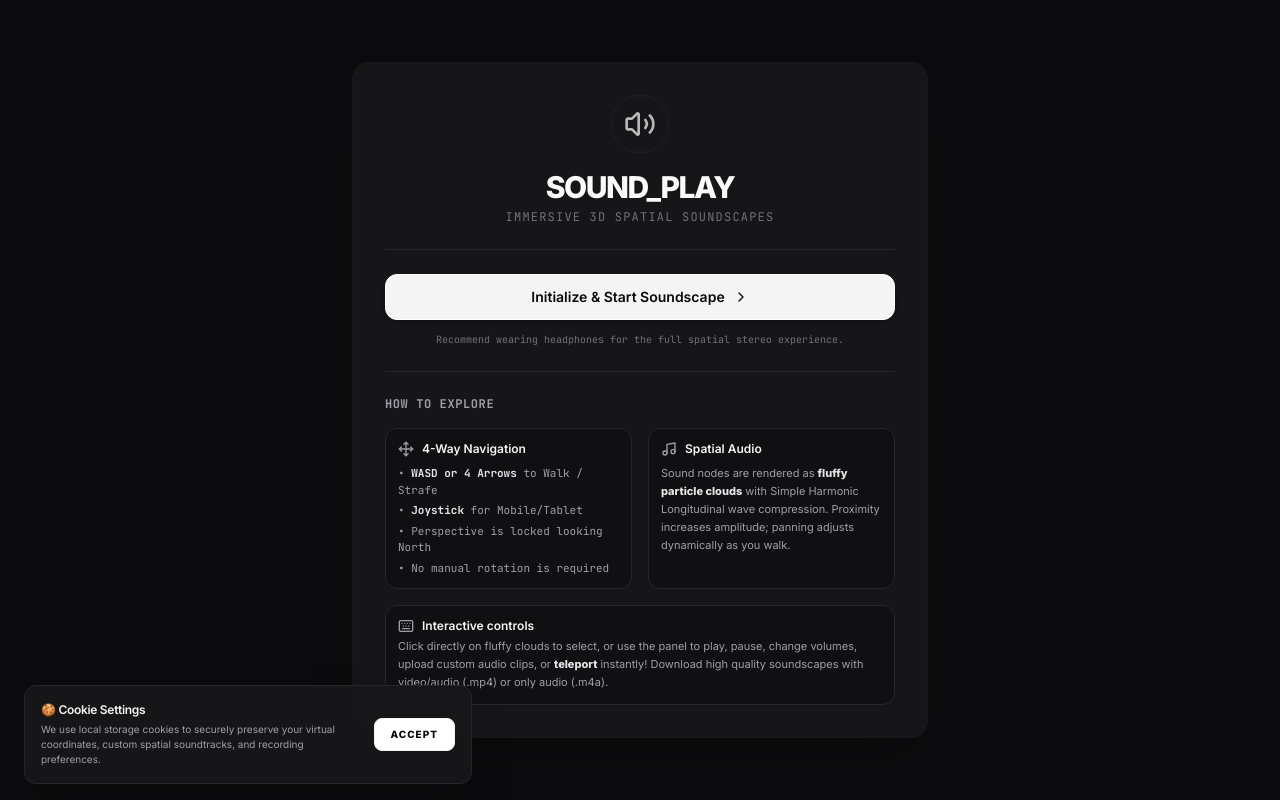
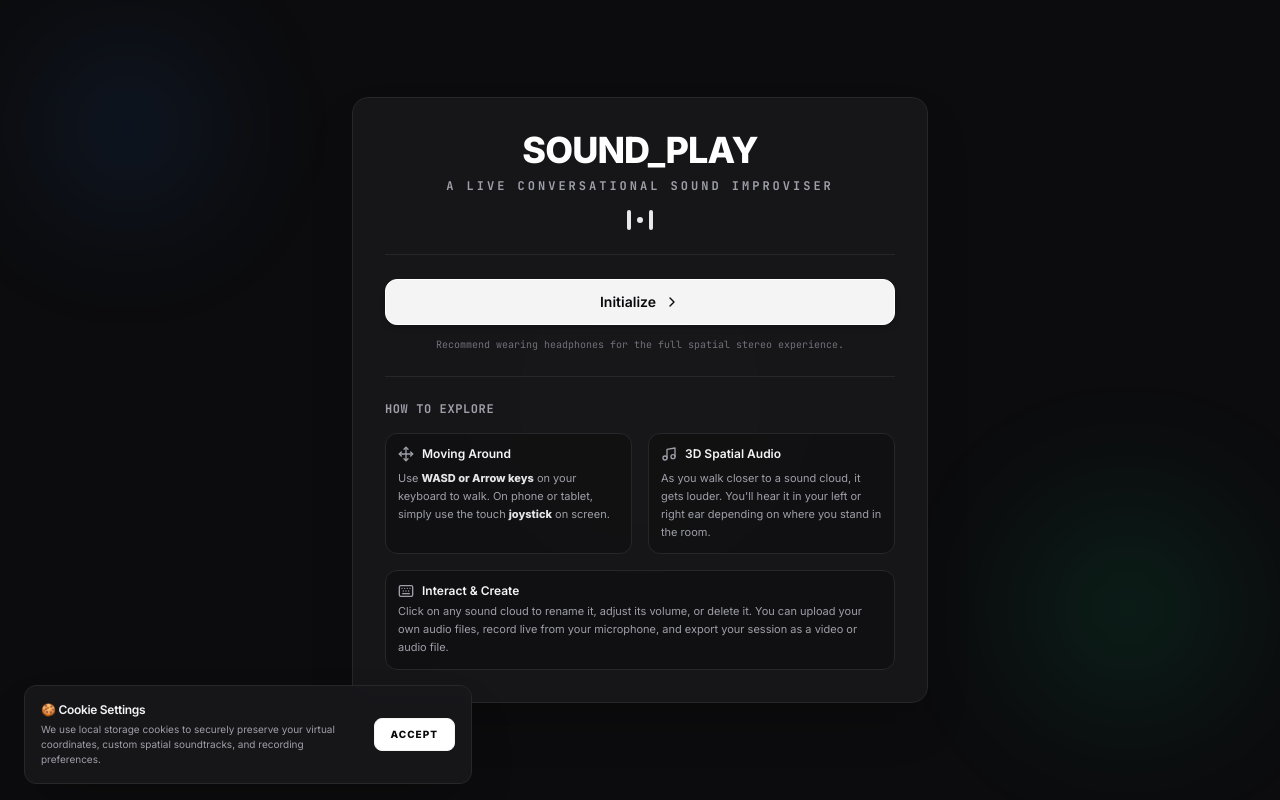
Before and after one commit to thesquarm/soundplay, a React (Vite) app: page / in a window 1280 px wide. Built offline with nearby package versions, Linux system fonts and the light colour scheme.

Commit message:
feat: add sound management and audio engine improvements
- Implement "Delete All" functionality for sound sources
- Expand supported audio file formats in upload
- Enhance AudioContext resumption robustness
- Add recording state synchronization between components

```diff
--- a/src/App.tsx
+++ b/src/App.tsx
@@ -25,7 +25,7 @@ import {
 } from 'lucide-react';
 import { audioService } from './audioEngine';
 import { SoundSource, CameraState, SoundType } from './types';
-import { loadSounds, saveSound, deleteSoundFromDB, updateSoundMetadata } from './lib/db';
+import { loadSounds, saveSound, deleteSoundFromDB, updateSoundMetadata, clearAllSoundsFromDB } from './lib/db';
 import SoundList from './components/SoundList';
 import Recorder from './components/Recorder';
 import Joystick from './components/Joystick';
@@ -88,12 +88,9 @@ export default function App() {
   const [showCookieBanner, setShowCookieBanner] = useState(false);
   const [showMoveHint, setShowMoveHint] = useState(false);
 
-  useEffect(() => {
-    if (window.innerWidth >= 1024) {
-      setShowSoundList(true);
-      setShowRecorder(true);
-    }
-  }, []);
+  // Live Performance Recorder State integration
+  const [isRecordingPerformance, setIsRecordingPerformance] = useState(false);
+  const recorderRef = useRef<{ isRecording: boolean; stop: () => void; start: () => void } | null>(null);
 
   useEffect(() => {
     const accepted = localStorage.getItem('soundplay_cookies_accepted');
@@ -309,6 +306,15 @@ export default function App() {
     }
   };
 
+  const handleDeleteAllSounds = () => {
+    sounds.forEach((sound) => {
+      audioService.stopSound(sound.id);
+    });
+    setSounds([]);
+    setSelectedSoundId(null);
+    clearAllSoundsFromDB();
+  };
+
   const startMicRecording = async () => {
     setMicError(null);
     micChunksRef.current = [];
@@ -462,6 +468,7 @@ export default function App() {
   // Keyboard binding updates
   useEffect(() => {
     const handleKeyDown = (e: KeyboardEvent) => {
+      audioService.resume();
       const key = e.key.toLowerCase();
       pressedKeysRef.current[key] = true;
     };
@@ -481,6 +488,7 @@ export default function App() {
 
   // Mouse / Trackpad Drag Orbiting
   const handleCanvasMouseDown = (e: React.MouseEvent) => {
+    audioService.resume();
     isDraggingRef.current = true;
     lastMousePosRef.current = { x: e.clientX, y: e.clientY };
   };
@@ -516,6 +524,7 @@ export default function App() {
 
   // Touch drag orbiting for mobile screens
   const handleCanvasTouchStart = (e: React.TouchEvent) => {
+    audioService.resume();
     if (e.touches.length > 0) {
       isDraggingRef.current = true;
       lastMousePosRef.current = { x: e.touches[0].clientX, y: e.touches[0].clientY };
@@ -528,6 +537,7 @@ export default function App() {
   };
 
   const handleCanvasClick = (e: React.MouseEvent<HTMLCanvasElement>) => {
+    audioService.resume();
     const canvas = canvasRef.current;
     if (!canvas) return;
 
@@ -1436,21 +1446,36 @@ export default function App() {
           <button
             id="toggle-recorder-btn"
             onClick={() => {
+              if (isRecordingPerformance) {
+                recorderRef.current?.stop();
+              } else {
                 setShowRecorder(!showRecorder);
                 // Minimize sources list on mobile view if opening recorder
                 if (window.innerWidth < 768 && !showRecorder) {
                   setShowSoundList(false);
                 }
+              }
             }}
             className={`p-2 rounded-lg border transition-all duration-150 cursor-pointer shadow-sm flex items-center gap-1.5 ${
-              showRecorder
+              isRecordingPerformance
+                ? 'bg-red-600 text-white border-red-500 font-bold scale-[1.02] animate-pulse shadow-red-500/30 shadow-lg'
+                : showRecorder
                   ? 'bg-red-950/90 text-red-400 border-red-800 font-bold scale-[1.02]'
                   : 'bg-zinc-900/90 hover:bg-zinc-800 border-zinc-800 text-zinc-200'
             }`}
-            title="Toggle Performance Recorder"
+            title={isRecordingPerformance ? "Recording active! Click to Stop and Export" : "Toggle Performance Recorder"}
           >
+            {isRecordingPerformance ? (
+              <>
+                <span className="w-2 h-2 rounded-full bg-white animate-ping shrink-0" />
+                <span className="text-[9px] font-mono font-extrabold">STOP REC</span>
+              </>
+            ) : (
+              <>
                 <Radio className="w-4 h-4" />
                 <span className="text-[9px] font-mono font-extrabold hidden md:inline">RECORDER</span>
+              </>
+            )}
           </button>
 
           {/* Global Mute */}
@@ -1538,6 +1563,7 @@ export default function App() {
       <div className="absolute bottom-6 left-6 z-10 block pointer-events-auto">
         <Joystick
           onMove={(vector) => {
+            audioService.resume();
             joystickVectorRef.current = vector;
           }}
         />
@@ -1634,8 +1660,7 @@ export default function App() {
       )}
 
       {/* 5. PERFORMANCE RECORDER FLOATING CONTROL */}
-      {showRecorder && (
-        <div className="absolute bottom-6 left-1/2 -translate-x-1/2 md:translate-x-0 md:left-auto md:right-6 z-20 max-w-sm w-[92vw] sm:w-85 bg-white border border-zinc-350 shadow-2xl rounded-2xl p-4 pointer-events-auto animate-slide-up">
+      <div className={`absolute bottom-6 left-1/2 -translate-x-1/2 md:translate-x-0 md:left-auto md:right-6 z-20 max-w-sm w-[92vw] sm:w-85 bg-white border border-zinc-350 shadow-2xl rounded-2xl p-4 pointer-events-auto animate-slide-up ${showRecorder ? 'block' : 'hidden'}`}>
         <div className="flex items-center justify-between mb-2 border-b border-zinc-100 pb-2">
           <h3 className="text-xs font-extrabold text-zinc-900 font-mono uppercase tracking-wider flex items-center gap-1.5">
             <Radio className="w-4 h-4 text-red-500 animate-pulse" />
@@ -1653,9 +1678,16 @@ export default function App() {
         <Recorder
           canvasRef={canvasRef}
           audioDestination={audioService.recorderDestination}
+          onRecordingChange={(recording) => {
+            setIsRecordingPerformance(recording);
+            if (recording) {
+              // Close the pop up window immediately when active
+              setShowRecorder(false);
+            }
+          }}
+          recordingStateRef={recorderRef}
         />
       </div>
-      )}
 
       {/* 6. SIDEBAR CONTROLS DASHBOARD PANEL (SLIDING OVERLAY) */}
       {showSoundList && (
@@ -1665,6 +1697,7 @@ export default function App() {
             listenerPos={{ x: camera.x, z: camera.z }}
             onUpdateSound={handleUpdateSound}
             onDeleteSound={handleDeleteSound}
+            onDeleteAllSounds={handleDeleteAllSounds}
             onAddSound={handleAddSound}
             onTeleportTo={handleTeleportTo}
             onClose={() => setShowSoundList(false)}
@@ -1675,7 +1708,7 @@ export default function App() {
       {/* 7. HELP MODAL POPUP (MANUAL RESET OVERLAY) */}
       {showHelp && (
         <div className="fixed inset-0 bg-black/60 z-50 flex items-center justify-center p-4 pointer-events-auto">
-          <div className="bg-white rounded-2xl max-w-md w-full p-6 shadow-2xl relative border border-zinc-950">
+          <div className="bg-white rounded-2xl max-w-md w-full p-6 shadow-2xl relative border border-zinc-950 max-h-[90vh] overflow-y-auto">
             <button
               id="help-close-cross"
               onClick={() => setShowHelp(false)}
@@ -1696,19 +1729,26 @@ export default function App() {
                 Welcome to <strong className="text-zinc-900 font-semibold">sound_play</strong>, a minimalist sketches visual canvas containing fully 3D spatialized stereo sounds.
               </p>
 
-              <div className="p-3 bg-zinc-50 rounded-xl border border-zinc-200 space-y-1.5 font-mono text-[11px]">
-                <div className="font-bold text-zinc-900">KEYBOARD traversal (FPS style):</div>
-                <div>• <kbd className="px-1 py-0.5 border rounded-sm bg-white shadow-xs">W</kbd> / <kbd className="px-1 py-0.5 border rounded-sm bg-white shadow-xs">S</kbd> / <kbd className="px-1 py-0.5 border rounded-sm bg-white shadow-xs">↑</kbd> / <kbd className="px-1 py-0.5 border rounded-sm bg-white shadow-xs">↓</kbd> : Forward / Backward</div>
+              <div className="p-3 bg-zinc-50 rounded-xl border border-zinc-200 space-y-1.5 font-mono text-[10px]">
+                <div className="font-extrabold text-zinc-900 text-[11px]">NAVIGATION CONTROLS:</div>
+                <div>• <kbd className="px-1 py-0.5 border rounded-sm bg-white shadow-xs">W</kbd> / <kbd className="px-1 py-0.5 border rounded-sm bg-white shadow-xs">S</kbd> / <kbd className="px-1 py-0.5 border rounded-sm bg-white shadow-xs">↑</kbd> / <kbd className="px-1 py-0.5 border rounded-sm bg-white shadow-xs">↓</kbd> : Move Forward / Backward</div>
                 <div>• <kbd className="px-1 py-0.5 border rounded-sm bg-white shadow-xs">A</kbd> / <kbd className="px-1 py-0.5 border rounded-sm bg-white shadow-xs">D</kbd> / <kbd className="px-1 py-0.5 border rounded-sm bg-white shadow-xs">←</kbd> / <kbd className="px-1 py-0.5 border rounded-sm bg-white shadow-xs">→</kbd> : Strafe Left / Right</div>
-                <div>• <kbd className="px-1 py-0.5 border rounded-sm bg-white shadow-xs">Q</kbd> / <kbd className="px-1 py-0.5 border rounded-sm bg-white shadow-xs">E</kbd> : Turn Look Left / Right</div>
+                <div>• <strong>On Mobile/Tablets:</strong> Drag the touch joystick at the bottom-left of the screen.</div>
+              </div>
+
+              <div className="p-3 bg-zinc-50 rounded-xl border border-zinc-200 space-y-2.5">
+                <div className="font-extrabold text-zinc-900 text-[11px] font-mono">AVAILABLE SOUND OPTIONS:</div>
+                <div className="space-y-1.5 leading-snug">
+                  <div>• <strong className="text-zinc-800 font-mono">North (Grey)</strong>: Natural open-air bird song synthesizer representing organic forest heights.</div>
+                  <div>• <strong className="text-zinc-800 font-mono">East (Yellow)</strong>: High-fidelity micro-tonal bee buzzes reflecting rapid wing vibrations.</div>
+                  <div>• <strong className="text-zinc-800 font-mono">South (Red)</strong>: Soft falling rain showers backed by periodic resonant thunderclaps.</div>
+                  <div>• <strong className="text-zinc-800 font-mono">West (Green)</strong>: Steady constant mid-frequency soundwaves for calming auditory meditation.</div>
+                  <div>• <strong className="text-zinc-800 font-mono">Upload / Record</strong>: Add your own custom stereo files (.mp3, .wav) or record live microphone clips in real-time!</div>
+                </div>
               </div>
 
               <p>
-                <strong>Egoshooter Mouse Look:</strong> Click the 3D board to lock your cursor and look around smoothly by moving your mouse (Press <kbd className="px-1 py-0.5 border rounded bg-zinc-100 font-mono text-[10px]">ESC</kbd> to unlock). On tablets, simply touch and drag your finger across the board to steer.
-              </p>
-
-              <p>
-                Use the top HUD buttons to toggle the <strong>Soundscape Sources</strong> list and the <strong>Performance Recorder</strong>.
+                Use the top toolbar to direct upload or record live soundscapes, toggle the <strong>Sources Panel</strong> to adjust volume and rename sources, or start the <strong>Performance Recorder</strong> to download your explorations as premium video or audio files!
               </p>
             </div>
 
@@ -1722,6 +1762,11 @@ export default function App() {
           </div>
         </div>
       )}
+
+      {/* FOOTER METADATA */}
+      <footer className="absolute bottom-2 left-1/2 -translate-x-1/2 z-10 pointer-events-none select-none text-[8.5px] font-sans text-center text-zinc-400/80 max-w-[92vw] leading-tight">
+        App by Philip and Google AI Studio / If you have any questions or feedback, please contact Philip, <a href="mailto:p.stade@mh-freiburg.de" className="pointer-events-auto hover:text-zinc-200 underline transition-colors">p.stade@mh-freiburg.de</a>
+      </footer>
 
       {/* 8. COOKIE CONSENT BANNER */}
       {showCookieBanner && (
--- a/src/audioEngine.ts
+++ b/src/audioEngine.ts
@@ -47,8 +47,10 @@ class AudioEngine {
   }
 
   public resume() {
-    if (this.ctx && this.ctx.state === 'suspended') {
-      this.ctx.resume();
+    if (this.ctx) {
+      if (this.ctx.state === 'suspended' || (this.ctx as any).state === 'interrupted') {
+        this.ctx.resume().catch((err) => console.error("Failed to resume AudioContext:", err));
+      }
     }
   }
 
--- a/src/components/HelpModal.tsx
+++ b/src/components/HelpModal.tsx
@@ -1,5 +1,5 @@
 import React from 'react';
-import { Volume2, Play, Keyboard, Move, Eye, Music, ChevronRight } from 'lucide-react';
+import { Volume2, ChevronRight, Move, Music, Keyboard } from 'lucide-react';
 
 interface HelpModalProps {
   onStart: () => void;
@@ -7,20 +7,29 @@ interface HelpModalProps {
 
 export default function HelpModal({ onStart }: HelpModalProps) {
   return (
-    <div className="fixed inset-0 bg-[#0c0c0e] z-50 flex items-center justify-center p-4 overflow-y-auto select-none">
-      <div className="max-w-xl w-full border border-zinc-850 rounded-2xl p-6 md:p-8 bg-zinc-900/90 backdrop-blur-md shadow-2xl flex flex-col gap-6">
+    <div className="fixed inset-0 bg-[#0c0c0e] z-50 flex flex-col items-center justify-start sm:justify-center p-4 overflow-y-auto select-none pt-16 sm:pt-4">
+      {/* Invitability Background Glows */}
+      <div className="absolute top-10 left-10 w-44 h-44 bg-blue-500/10 rounded-full blur-3xl pointer-events-none" />
+      <div className="absolute bottom-20 right-10 w-56 h-56 bg-emerald-500/10 rounded-full blur-3xl pointer-events-none" />
+      <div className="absolute top-1/2 left-1/2 -translate-x-1/2 -translate-y-1/2 w-80 h-80 bg-amber-500/5 rounded-full blur-3xl pointer-events-none" />
 
-        {/* Title */}
-        <div className="text-center">
-          <div className="inline-flex items-center justify-center p-3 rounded-full border border-zinc-800 mb-4 animate-pulse">
-            <Volume2 className="w-8 h-8 text-zinc-100" />
-          </div>
-          <h1 className="text-3xl font-extrabold tracking-tighter text-zinc-50 font-sans uppercase">
+      <div className="max-w-xl w-full border border-zinc-800 rounded-2xl p-6 md:p-8 bg-zinc-900/90 backdrop-blur-md shadow-2xl flex flex-col gap-6 relative z-10">
+
+        {/* Sound Logo from Screenshot */}
+        <div className="flex flex-col items-center justify-center text-center select-none">
+          <h1 className="text-3xl md:text-4xl font-black tracking-tight text-white font-sans uppercase">
             sound_play
           </h1>
-          <p className="text-xs font-mono tracking-widest text-zinc-500 uppercase mt-1">
-            Immersive 3D Spatial Soundscapes
+          <p className="text-[10px] md:text-xs font-bold tracking-[0.25em] text-zinc-400 font-mono uppercase mt-2">
+            A Live Conversational Sound Improviser
           </p>
+
+          {/* Vertical lines and dot logo: | · | */}
+          <div className="flex items-center gap-1.5 mt-4">
+            <span className="w-1 h-5 bg-white rounded-full opacity-90" />
+            <span className="w-1.5 h-1.5 bg-white rounded-full opacity-90" />
+            <span className="w-1 h-5 bg-white rounded-full opacity-90" />
+          </div>
         </div>
 
         {/* Divider */}
@@ -33,7 +42,7 @@ export default function HelpModal({ onStart }: HelpModalProps) {
             onClick={onStart}
             className="w-full flex items-center justify-center gap-2 py-3 bg-zinc-100 hover:bg-white text-zinc-950 font-semibold rounded-xl text-sm transition-all duration-150 transform hover:scale-[1.01] active:scale-95 shadow-md cursor-pointer border border-white"
           >
-            Initialize & Start Soundscape
+            Initialize
             <ChevronRight className="w-4 h-4" />
           </button>
 
@@ -55,35 +64,30 @@ export default function HelpModal({ onStart }: HelpModalProps) {
             {/* Movement */}
             <div className="p-3 border border-zinc-800 rounded-xl space-y-2 bg-zinc-950/40">
               <span className="flex items-center gap-2 text-xs font-semibold text-zinc-100 font-sans">
-                <Move className="w-4 h-4 text-zinc-400" /> 4-Way Navigation
+                <Move className="w-4 h-4 text-zinc-400" /> Moving Around
               </span>
-              <ul className="text-[11px] text-zinc-400 space-y-1 font-mono">
-                <li>• <strong className="text-zinc-200">WASD or 4 Arrows</strong> to Walk / Strafe</li>
-                <li>• <strong className="text-zinc-200">Joystick</strong> for Mobile/Tablet</li>
-                <li>• Perspective is locked looking North</li>
-                <li>• No manual rotation is required</li>
-              </ul>
+              <p className="text-[11px] leading-relaxed text-zinc-400 font-sans">
+                Use <strong className="text-zinc-200">WASD or Arrow keys</strong> on your keyboard to walk. On phone or tablet, simply use the touch <strong className="text-zinc-200">joystick</strong> on screen.
+              </p>
             </div>
 
             {/* Spatial Sound */}
             <div className="p-3 border border-zinc-800 rounded-xl space-y-2 bg-zinc-950/40">
               <span className="flex items-center gap-2 text-xs font-semibold text-zinc-100 font-sans">
-                <Music className="w-4 h-4 text-zinc-400" /> Spatial Audio
+                <Music className="w-4 h-4 text-zinc-400" /> 3D Spatial Audio
               </span>
               <p className="text-[11px] leading-relaxed text-zinc-400 font-sans">
-                Sound nodes are rendered as <strong className="text-zinc-200">fluffy particle clouds</strong> with Simple Harmonic Longitudinal wave compression.
-                Proximity increases amplitude; panning adjusts dynamically as you walk.
+                As you walk closer to a sound cloud, it gets louder. You'll hear it in your left or right ear depending on where you stand in the room.
               </p>
             </div>
           </div>
 
           <div className="p-3 border border-zinc-800 rounded-xl space-y-1 bg-zinc-950/40">
             <span className="flex items-center gap-2 text-xs font-semibold text-zinc-100 font-sans">
-              <Keyboard className="w-4 h-4 text-zinc-400" /> Interactive controls
+              <Keyboard className="w-4 h-4 text-zinc-400" /> Interact & Create
             </span>
             <p className="text-[11px] leading-relaxed text-zinc-400 font-sans">
-              Click directly on fluffy clouds to select, or use the panel to play, pause, change volumes, upload custom audio clips, or <strong className="text-zinc-200">teleport</strong> instantly!
-              Download high quality soundscapes with video/audio (.mp4) or only audio (.m4a).
+              Click on any sound cloud to rename it, adjust its volume, or delete it. You can upload your own audio files, record live from your microphone, and export your session as a video or audio file.
             </p>
           </div>
         </div>
--- a/src/components/Recorder.tsx
+++ b/src/components/Recorder.tsx
@@ -6,6 +6,8 @@ interface RecorderProps {
   canvasRef: React.RefObject<HTMLCanvasElement | null>;
   audioDestination: MediaStreamAudioDestinationNode | null;
   className?: string;
+  onRecordingChange?: (recording: boolean, type?: 'video-audio' | 'audio-only') => void;
+  recordingStateRef?: React.MutableRefObject<{ isRecording: boolean; stop: () => void; start: () => void } | null>;
 }
 
 // CD-quality WAV PCM 16-bit Stereo Encoder
@@ -62,7 +64,13 @@ function bufferToWav(channels: Float32Array[], sampleRate: number): Blob {
   return new Blob([buffer], { type: 'audio/wav' });
 }
 
-export default function Recorder({ canvasRef, audioDestination, className = '' }: RecorderProps) {
+export default function Recorder({
+  canvasRef,
+  audioDestination,
+  className = '',
+  onRecordingChange,
+  recordingStateRef
+}: RecorderProps) {
   const [isRecording, setIsRecording] = useState(false);
   const [recordType, setRecordType] = useState<'video-audio' | 'audio-only'>('video-audio');
   const [seconds, setSeconds] = useState(0);
@@ -76,6 +84,22 @@ export default function Recorder({ canvasRef, audioDestination, className = '' }
   const leftChannelRef = useRef<Float32Array[]>([]);
   const rightChannelRef = useRef<Float32Array[]>([]);
   const scriptProcessorRef = useRef<ScriptProcessorNode | null>(null);
+
+  // Sync state up to parent
+  useEffect(() => {
+    onRecordingChange?.(isRecording, recordType);
+  }, [isRecording, recordType, onRecordingChange]);
+
+  // Expose start/stop functions to parent ref on every render
+  useEffect(() => {
+    if (recordingStateRef) {
+      recordingStateRef.current = {
+        isRecording,
+        stop: stopRecording,
+        start: startRecording
+      };
+    }
+  });
 
   // Stop recording timer when unmounted
   useEffect(() => {
--- a/src/lib/db.ts
+++ b/src/lib/db.ts
@@ -73,6 +73,21 @@ export async function deleteSoundFromDB(id: string): Promise<void> {
   }
 }
 
+export async function clearAllSoundsFromDB(): Promise<void> {
+  try {
+    const db = await openDB();
+    return new Promise((resolve, reject) => {
+      const transaction = db.transaction(STORE_NAME, 'readwrite');
+      const store = transaction.objectStore(STORE_NAME);
+      const request = store.clear();
+      request.onsuccess = () => resolve();
+      request.onerror = () => reject(request.error);
+    });
+  } catch (err) {
+    console.error('Failed to clear all sounds from IndexedDB:', err);
+  }
+}
+
 export async function updateSoundMetadata(id: string, updates: Partial<Omit<SavedSound, 'buffer'>>): Promise<void> {
   try {
     const db = await openDB();
```
Also changed, not shown: src/components/SoundList.tsx (+18 -1 lines). Lines whose indentation alone changed are shown as unchanged.
